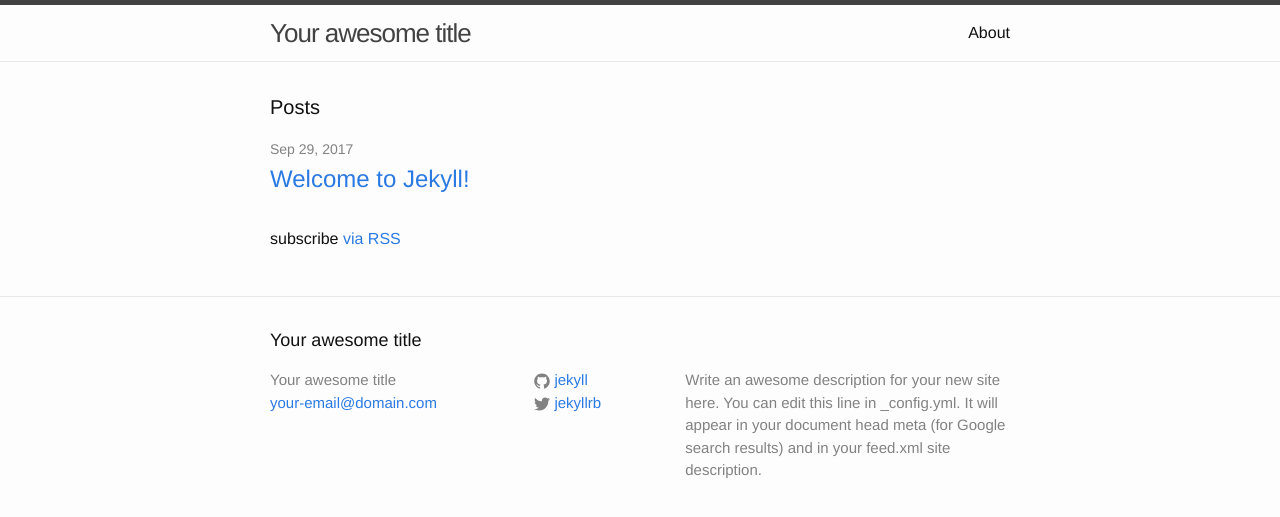
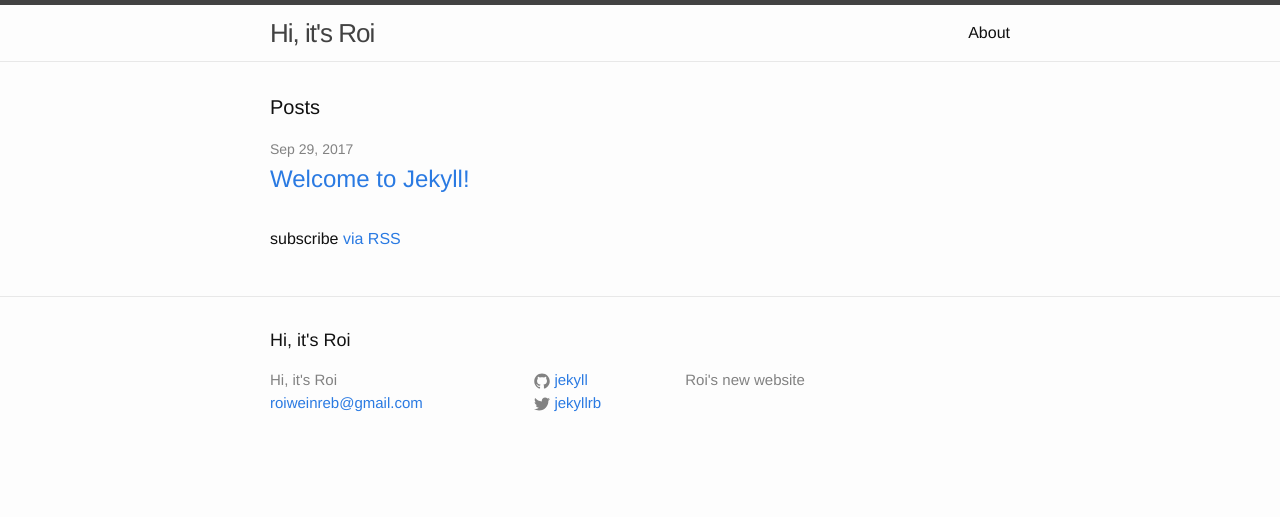
Before and after one commit to roiweinreb/roiweinreb.github.io, a Jekyll site: the page built from index.html, in a window 1280 px wide. Shown: the top 517 px of the page. Built offline with Jekyll 4.4.1, drawn with Linux system fonts in a browser that asks for light colours.

Commit message:
Update _config.yml

```diff
--- a/_config.yml
+++ b/_config.yml
@@ -6,12 +6,10 @@
 # 'jekyll serve'. If you change this file, please restart the server process.
 
 # Site settings
-title: Your awesome title
-email: your-email@domain.com
+title: Hi, it's Roi
+email: roiweinreb@gmail.com
 description: > # this means to ignore newlines until "baseurl:"
-  Write an awesome description for your new site here. You can edit this
-  line in _config.yml. It will appear in your document head meta (for
-  Google search results) and in your feed.xml site description.
+  Roi's new website
 baseurl: "" # the subpath of your site, e.g. /blog
 url: "http://yourdomain.com" # the base hostname & protocol for your site
 twitter_username: jekyllrb
```
